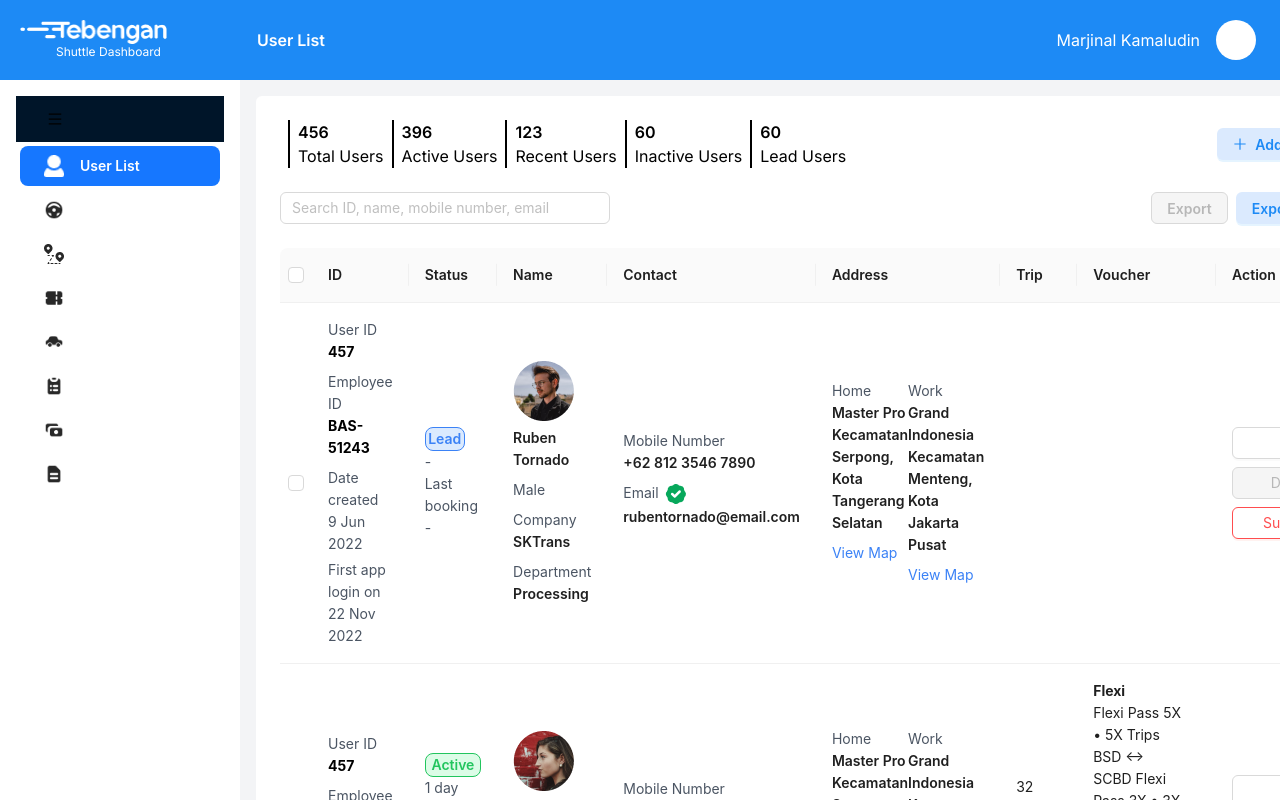
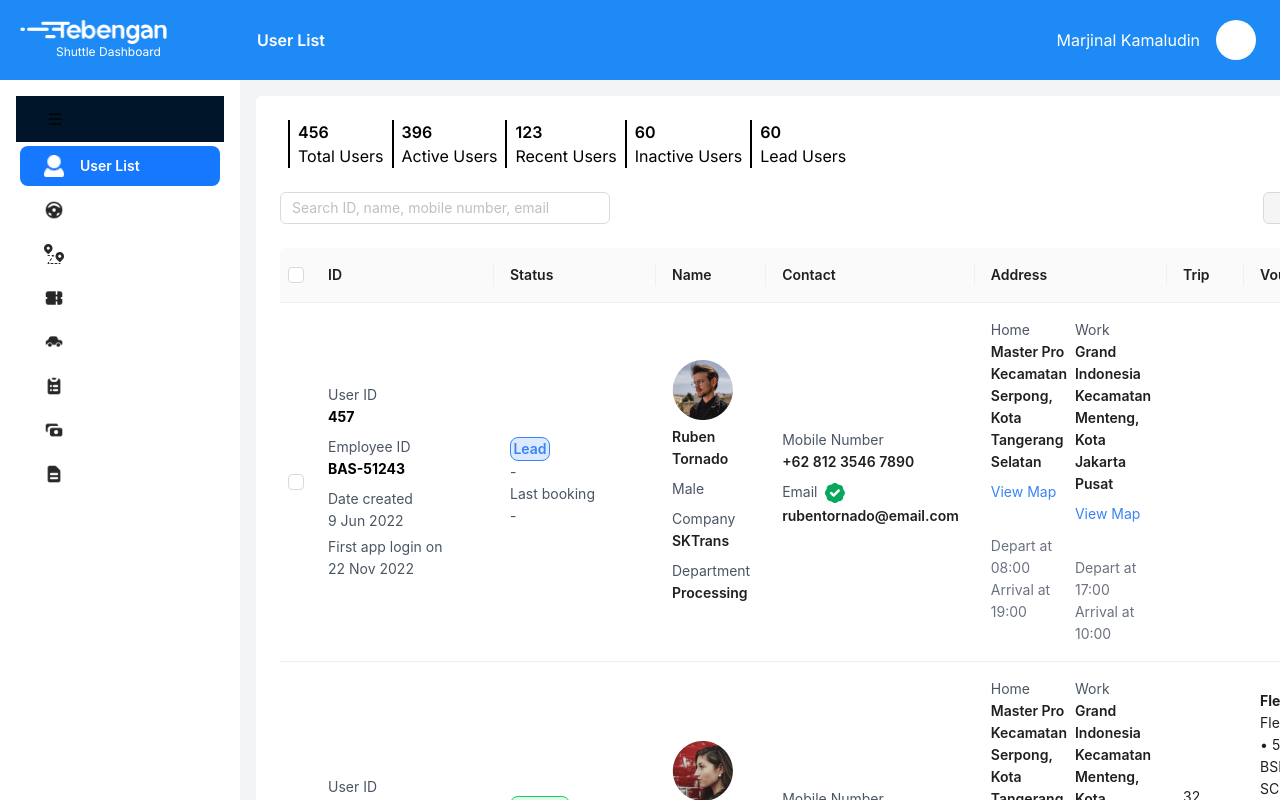
Before and after one commit to kanzff/tebengan, a Next.js app: page / in a window 1280 px wide. Built offline with nearby package versions, Linux system fonts and the light colour scheme.

Commit message:
added missing detail

```diff
--- a/components/ContentTable.tsx
+++ b/components/ContentTable.tsx
@@ -11,7 +11,7 @@ const columns: ColumnsType<DataType> = [
     title: 'ID',
     dataIndex: 'id',
     render: (id: any) => (
-      <div className='text-gray-600 max-w-[180px]'>
+      <div className='text-gray-600 min-w-[150px] max-w-[180px]'>
         <p>User ID</p>
         <p className='font-bold text-black pb-2'>{id.user_id}</p>
         <p>Employee ID</p>
@@ -31,7 +31,7 @@ const columns: ColumnsType<DataType> = [
     title: 'Status',
     dataIndex: 'status',
     render: (status: any) => (
-      <div className='text-gray-600'>
+      <div className='text-gray-600 min-w-[130px]'>
         {status.status === 'Lead' &&
           <p className='bg-blue-100 border rounded-lg max-w-[40px] text-center border-blue-500 font-semibold text-blue-500'>{status.status}</p>
         }
@@ -54,7 +54,7 @@ const columns: ColumnsType<DataType> = [
     title: 'Name',
     dataIndex: 'name',
     render: (name: any) => (
-      <div>
+      <div className='max-w-[180px]'>
         <Image src={name.picture}/>
         <p className='pb-2 font-semibold'>{name.name}</p>
         <p className='pb-2 text-gray-600'>{name.gender}</p>
@@ -86,16 +86,20 @@ const columns: ColumnsType<DataType> = [
     title: 'Address',
     dataIndex: 'address',
     render: (address: any) => (
-      <div className='flex'>
+      <div className='flex gap-2'>
         <div className='max-w-[160px]'>
           <p className='text-gray-600'>Home</p>
           <p className='pb-2 font-semibold'>{address.home}</p>
           <a className='text-blue-500' href="">View Map</a>
+          <div className='text-gray-500 mt-8'>Depart at 08:00</div>
+          <div className='text-gray-500'>Arrival at 19:00</div>
         </div>
         <div className='max-w-[160px]'>
           <p className='text-gray-600'>Work</p>
           <p className='pb-2 font-semibold'>{address.work}</p>
           <a className='text-blue-500' href="">View Map</a>
+          <div className='text-gray-500 mt-8'>Depart at 17:00</div>
+          <div className='text-gray-500'>Arrival at 10:00</div>
         </div>
       </div>
     )
@@ -128,6 +132,9 @@ const columns: ColumnsType<DataType> = [
               </div>
             )
           })
+        }
+        {!!voucher.length &&
+          <a className='text-blue-500' href="">View Details</a>
         }
       </div>
     )
--- a/data/tableData.ts
+++ b/data/tableData.ts
@@ -111,8 +111,7 @@ export const data: DataType[] = [
             name: 'Bundle',
             details: `
               Kemerdekaan
-              BSD <-> SCBD
-              View Details`
+              BSD <-> SCBD`
           }
         ],
       },
```
